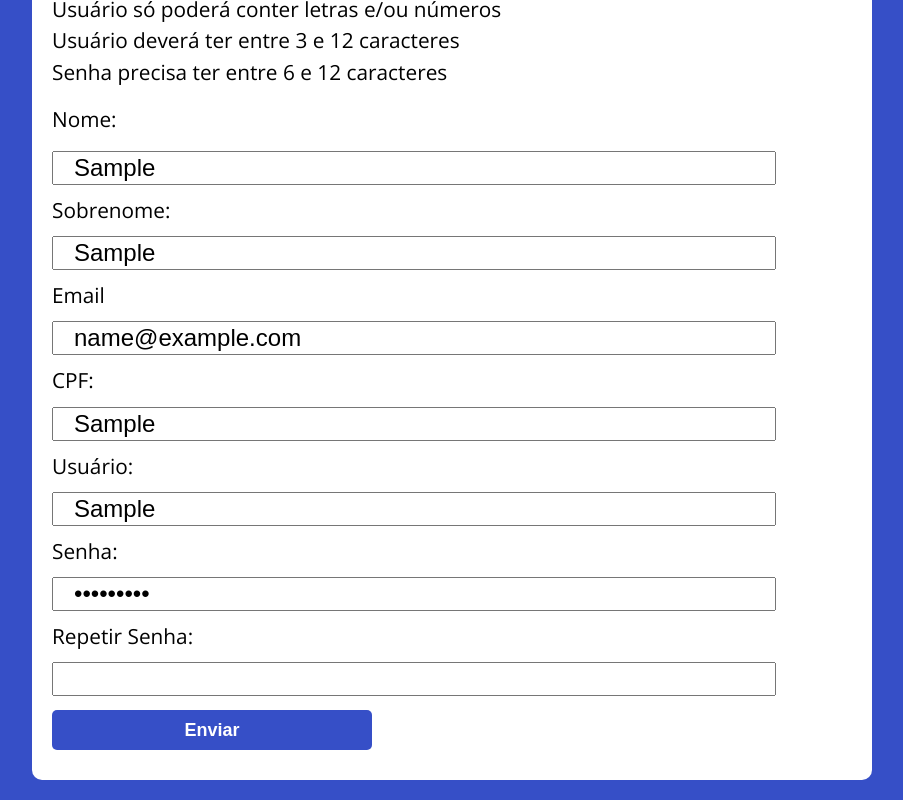
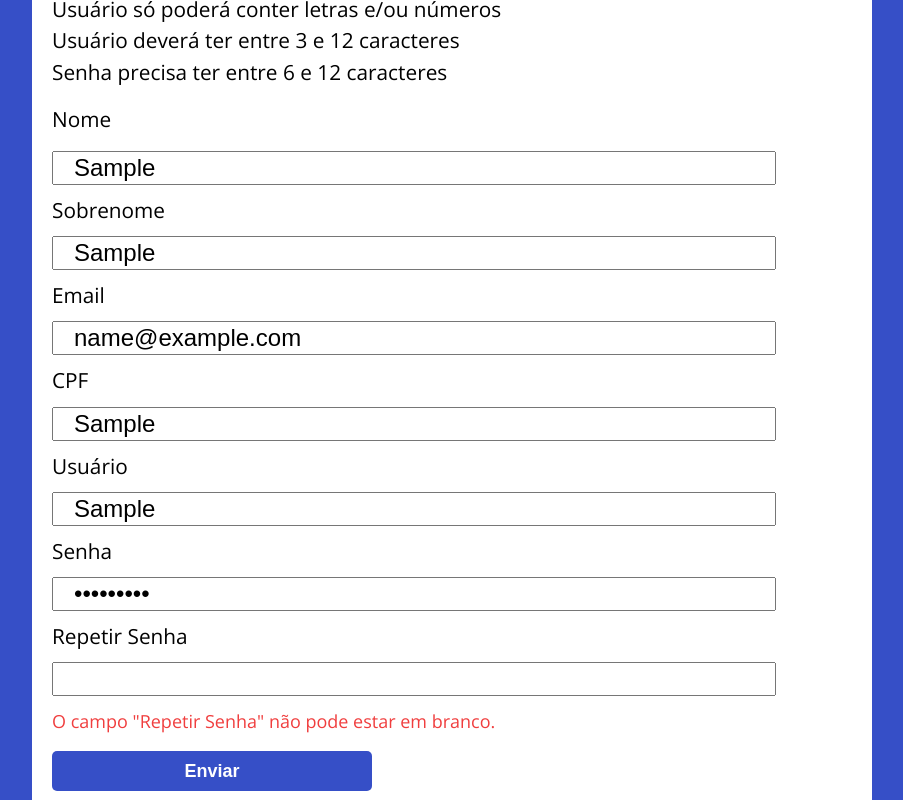
Before and after one commit to guilhermepadial4/Dev_Samurai, a plain HTML site: page class 51/index.html in a window 1280 px wide. Both pictures are taken after typing "Sample", "Sample", "name@example.com", "Sample", "Sample", "Sample123" into the empty fields and a click on the button "Enviar". Shown: the part 160-960 px from the top of the page, without its empty margins (188-1091 px from the left). Drawn offline with nearby package versions, Linux system fonts and the light colour scheme.

Commit message:
Update index.html, index.js and index.css

```diff
--- a/class 51/assets/css/index.css
+++ b/class 51/assets/css/index.css
@@ -60,3 +60,8 @@ form button:hover {
     width: 40%;
     height: 2.5rem;
 }
+
+.error__text {
+    font-size: 18px;
+    color: #f03e3e;
+}
--- a/class 51/assets/js/index.js
+++ b/class 51/assets/js/index.js
@@ -12,7 +12,31 @@ class ValidaForm {
 
     handleSubmit(evt) {
         evt.preventDefault();
-        console.log('Formulário não enviado');
+        const fieldsCheck = this.checkFields();
+    }
+
+    checkFields() {
+        let valid = true;
+
+        for(let errorText of this.form.querySelectorAll('.error__text')) {
+            errorText.remove();
+        }
+
+        for(let field of this.form.querySelectorAll('.validate')) {
+            const label = field.previousElementSibling.innerText;
+
+            if(!field.value) {
+                this.createError(field, `O campo "${label}" não pode estar em branco.`);
+                valid = false;
+            }
+        }
+    }
+
+    createError(field, msg) {
+        const div = document.createElement('div');
+        div.innerHTML = msg;
+        div.classList.add('error__text');
+        field.insertAdjacentElement('afterend', div);
     }
 }
 
--- a/class 51/index.html
+++ b/class 51/index.html
@@ -26,26 +26,26 @@
         </ul>
 
         <form action="/" method="post" class="form">
-            <label class="name">Nome:</label>
-            <input type="text" class="name">
+            <label class="name">Nome</label>
+            <input type="text" class="name validate">
 
-            <label>Sobrenome:</label>
-            <input type="text" class="last__name">
+            <label>Sobrenome</label>
+            <input type="text" class="last__name validate">
 
             <label>Email</label>
-            <input type="email" class="email">
+            <input type="email" class="email validate">
 
-            <label>CPF:</label>
-            <input type="text" class="cpf">
+            <label>CPF</label>
+            <input type="text" class="cpf validate">
 
-            <label>Usuário:</label>
-            <input type="text" class="user">
+            <label>Usuário</label>
+            <input type="text" class="user validate">
 
-            <label>Senha:</label>
-            <input type="password" class="passworld">
+            <label>Senha</label>
+            <input type="password" class="passworld validate">
 
-            <label>Repetir Senha:</label>
-            <input type="password" class="repeat__passworld">
+            <label>Repetir Senha</label>
+            <input type="password" class="repeat__passworld validate">
 
             <button type="submit" id="btn__submit" class="btn__submit">Enviar</button>
         </form>
```
